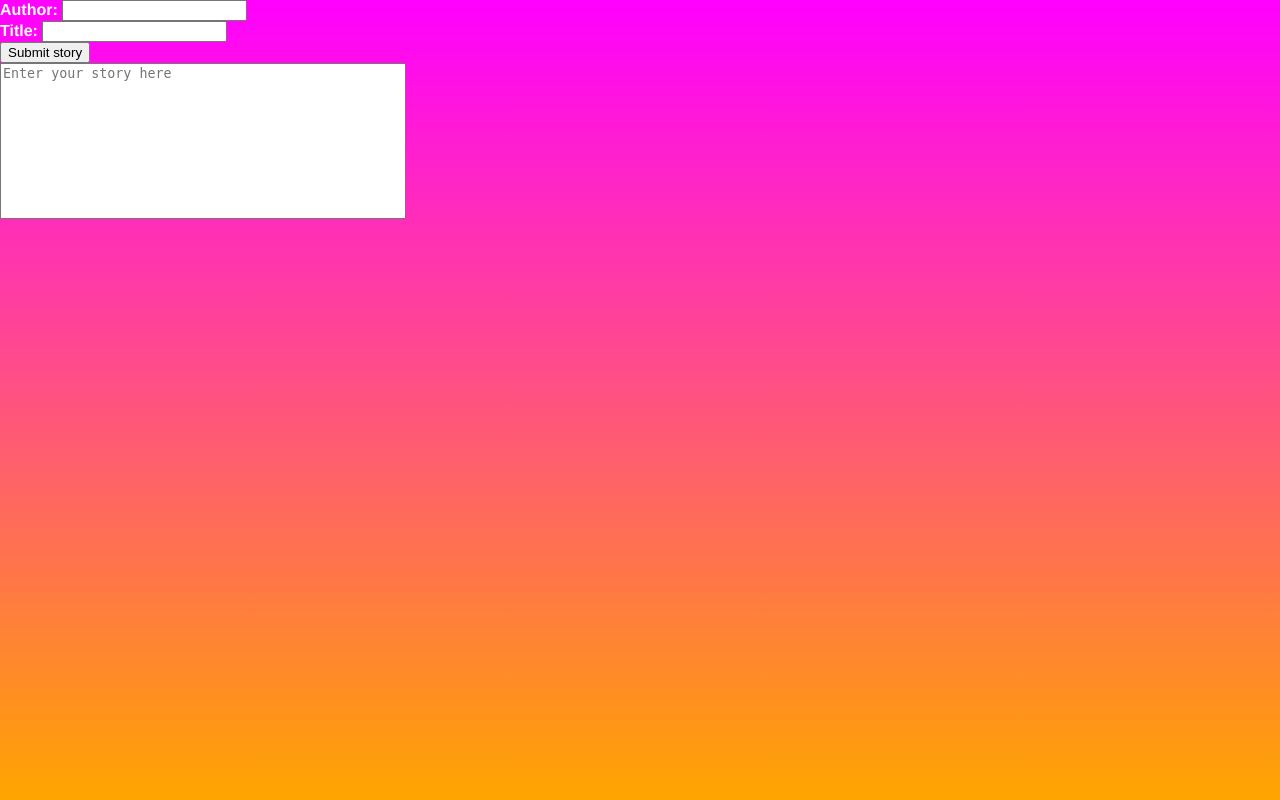
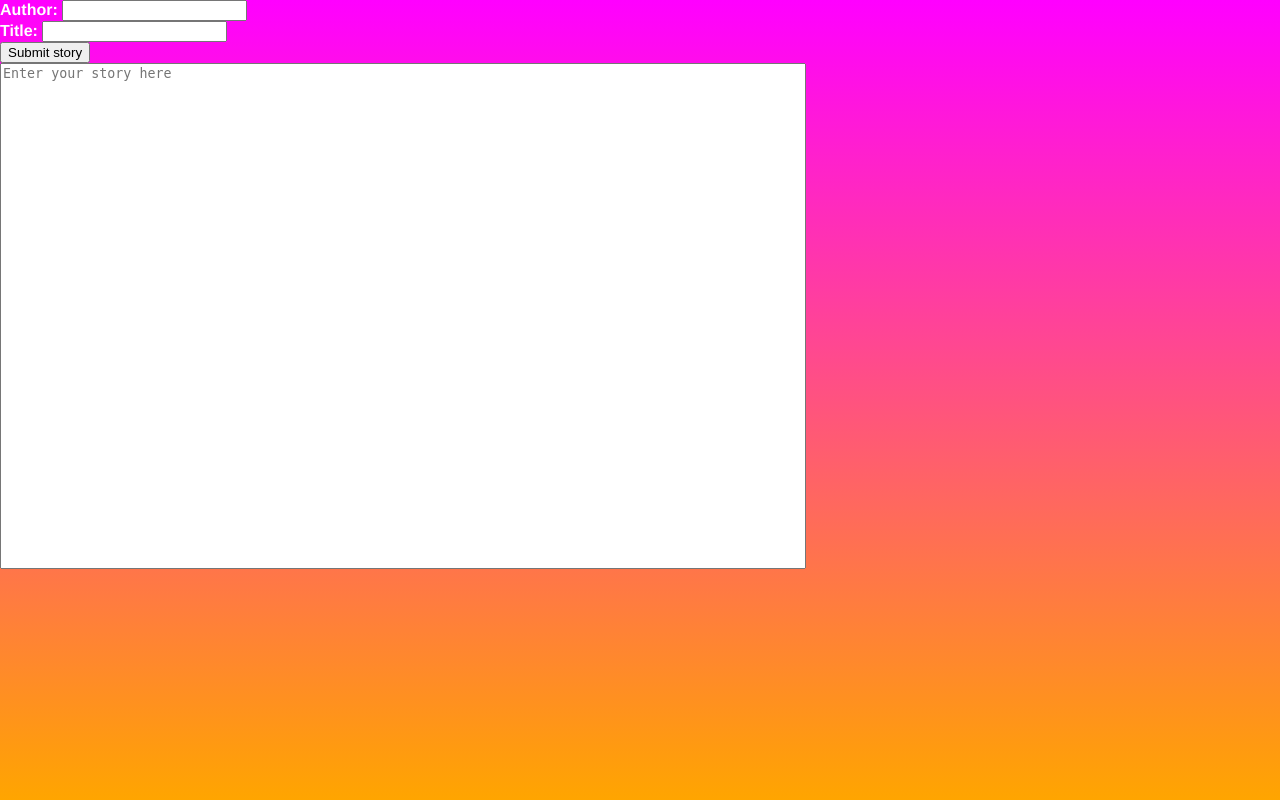
Before and after one commit to wwick/news-website, a PHP site: page /write.php in a window 1280 px wide. Run offline with PHP 8.4, Linux system fonts and the light colour scheme; the visitor is signed in with stand-in values (Sample User, id 1).

Commit message:
almost done

```diff
--- a/edit.php
+++ b/edit.php
@@ -5,6 +5,7 @@
 	<meta name="viewport" content="width=device-width, initial-scale=1.0">
 	<meta http-equiv="X-UA-Compatible" content="ie=edge">
 	<title>Document</title>
+	<link rel="stylesheet" type="text/css" href="stylesheet.css">
 </head>
 <body>
 <div id='main'>
--- a/stylesheet.css
+++ b/stylesheet.css
@@ -73,8 +73,8 @@ a {
 
 textarea {
     resize: none;
-    height: 150px;
-    width: 400px;
+    height: 500px;
+    width: 800px;
 }
 
 body{
```
